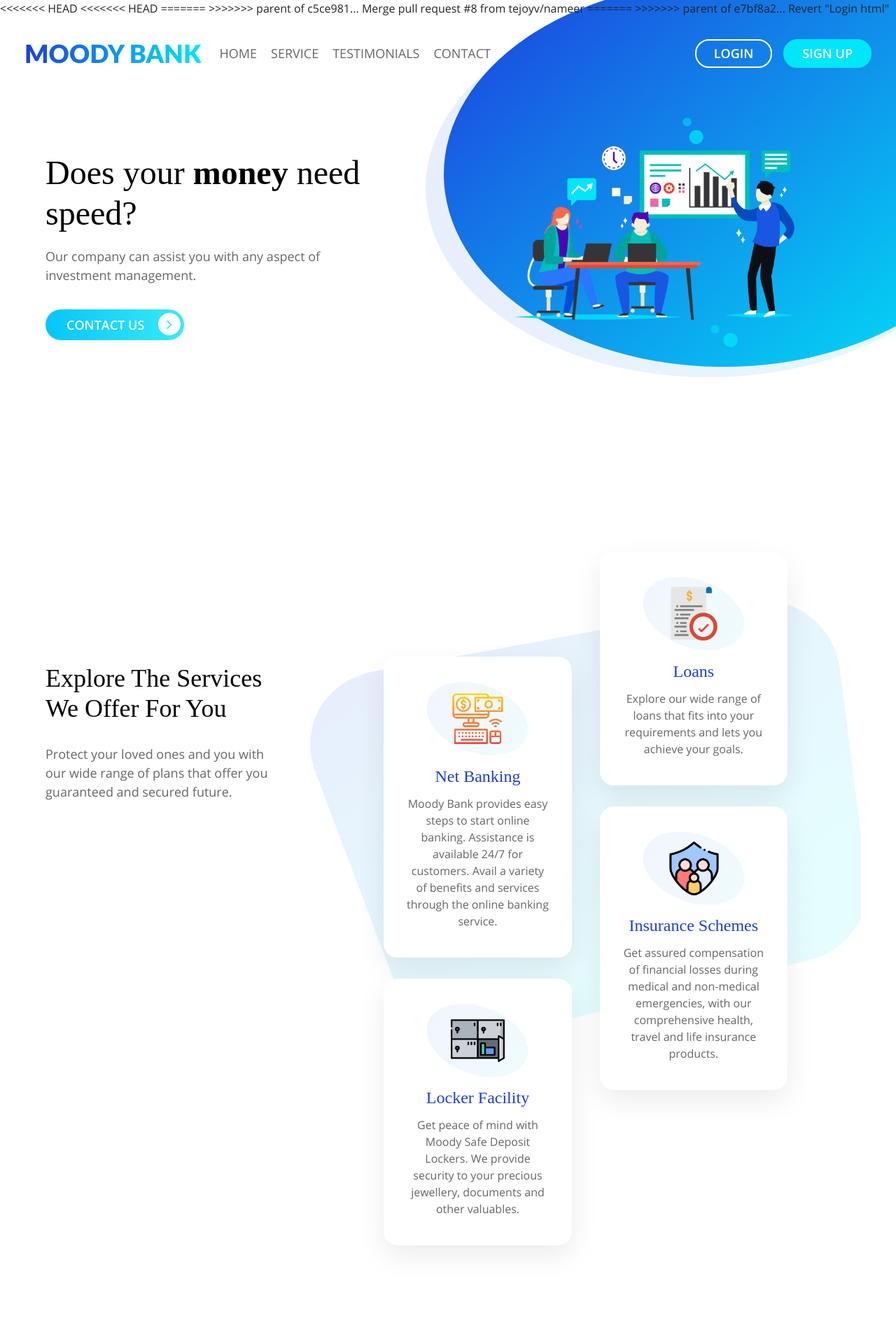
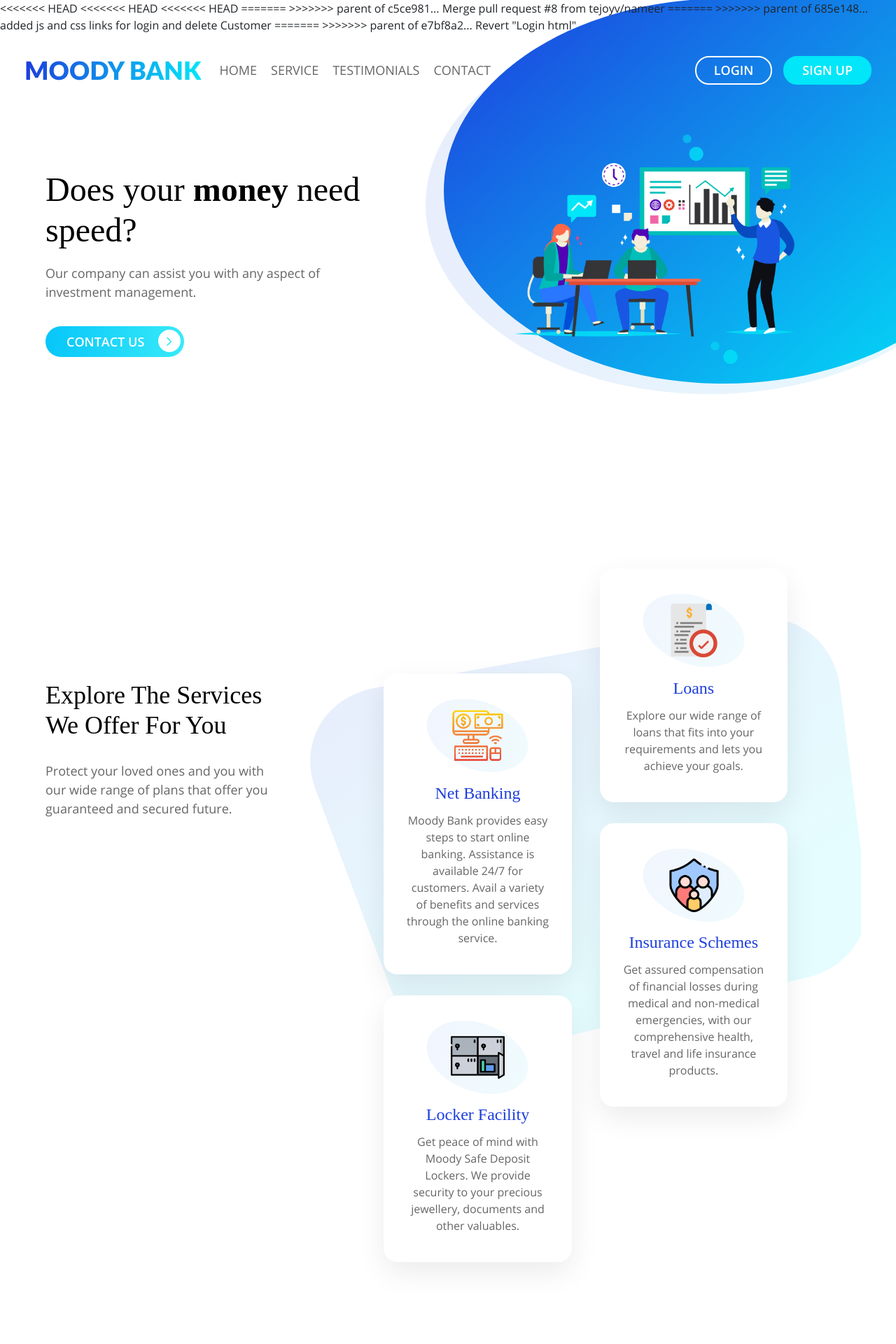
Before and after one commit to tejoyv/retailmanagement, a Flask app: page / in a window 1280 px wide; the page is wider, and only the part inside the window is pictured. Shown: the top 1920 px of that part at 70% size. Run offline with Flask 2, Linux system fonts and the light colour scheme; some libraries are stand-ins or nearby versions; some web fonts are replaced.

Commit message:
Revert "Merge pull request #9 from tejoyv/nameer"
This reverts commit 1802acef011bb035232a7ebf6fa80a6a02d949eb, reversing
changes made to c5ce981e64a538d0de1cc7e497d7d79950819b90.

```diff
--- a/application/templates/layout.html
+++ b/application/templates/layout.html
@@ -4,9 +4,12 @@
 	<title>{% if title %} {{title}} {% endif %}</title>
 <<<<<<< HEAD
 <<<<<<< HEAD
+<<<<<<< HEAD
 	<!-- BootStrap CSS -->
 =======
 >>>>>>> parent of c5ce981... Merge pull request #8 from tejoyv/nameer
+=======
+>>>>>>> parent of 685e148... added js and css links for login and delete Customer
 	<!-- Required meta tags -->
     <meta charset="utf-8">
     <meta name="viewport" content="width=device-width, initial-scale=1, shrink-to-fit=no">
```
